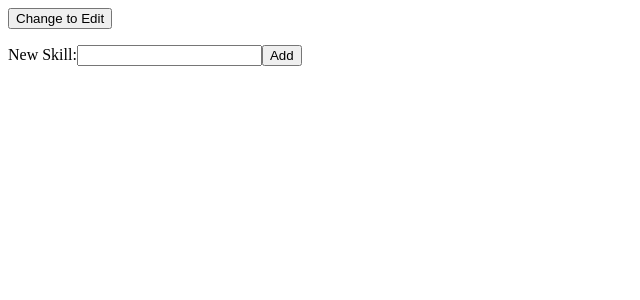
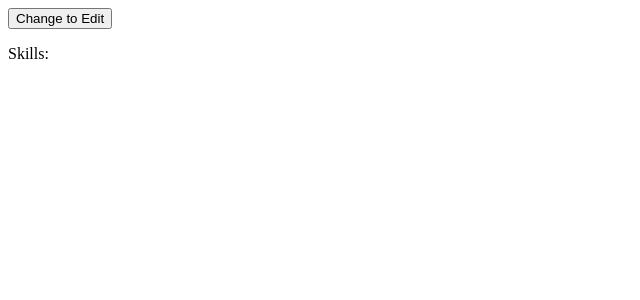
Before and after one commit to dmkirshon/cv-project-js-odin, a React (Create React App) app: page / in a window 1280 px wide. Both pictures are taken after a click on the button "Change to Preview". Shown: the top 300 px of the page, without its empty margins (0-640 px from the left). Built offline with nearby package versions, Linux system fonts and the light colour scheme.

Commit message:
feat: Add skill preview section

```diff
--- a/src/App.js
+++ b/src/App.js
@@ -93,6 +93,7 @@ class App extends Component {
           handleDetailsChanges={this.handleDetailsChanges}
         />
         <Skills
+          editView={this.state.edit}
           skills={this.state.skills}
           handleSkillChanges={this.handleSkillChanges}
           handleSkillAdd={this.handleSkillAdd}
--- a/src/components/Skills.js
+++ b/src/components/Skills.js
@@ -25,7 +25,21 @@ class Skills extends Component {
     );
   }
 
-  render() {
+  previewViewSkills() {
+    const { skillList } = this.props.skills;
+    return (
+      <section>
+        <p>Skills:</p>
+        <ul>
+          {skillList.map((skill, index) => {
+            return <li key={index}>{skill}</li>;
+          })}
+        </ul>
+      </section>
+    );
+  }
+
+  editViewSkills() {
     const { skills, handleSkillChanges, handleSkillAdd } = this.props;
     return (
       <section>
@@ -46,6 +60,16 @@ class Skills extends Component {
       </section>
     );
   }
+
+  render() {
+    const { editView } = this.props;
+    return (
+      <div>
+        {editView && this.editViewSkills()}
+        {!editView && this.previewViewSkills()}
+      </div>
+    );
+  }
 }
 
 export default Skills;
```
